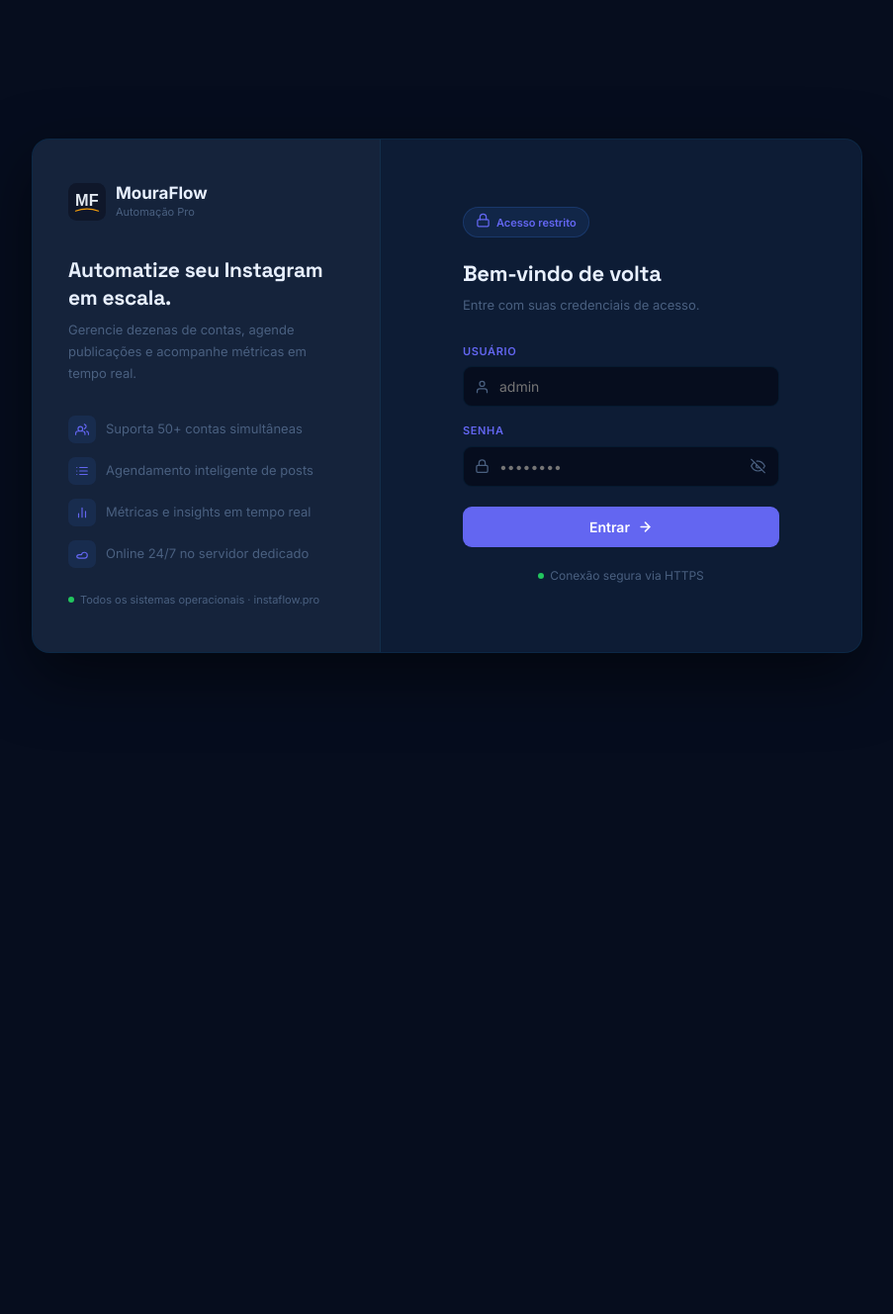
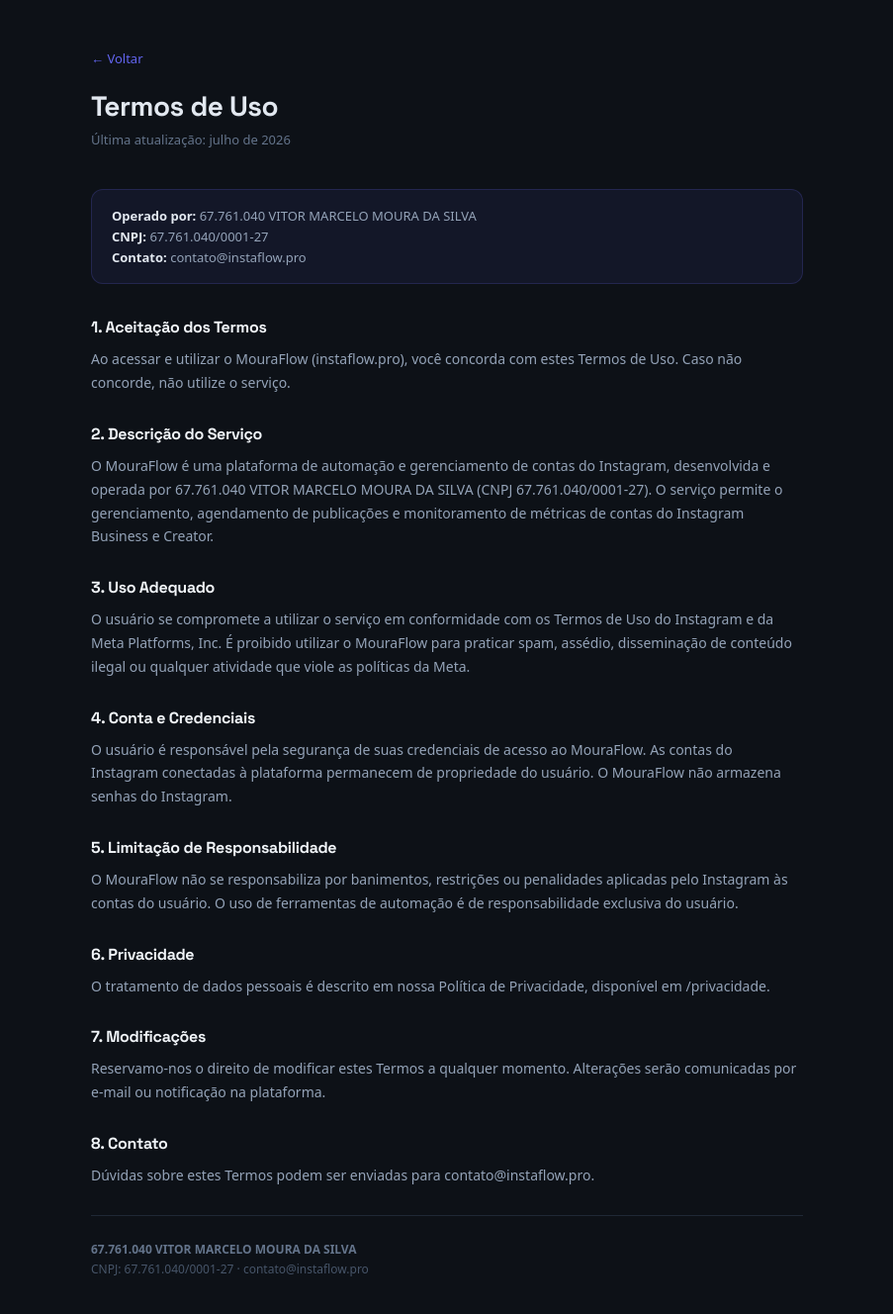
Before and after one commit to v1tormoura/insta-automation, a React (Vite) app in the folder frontend/: page /termos in a window 1280 px wide. Before the commit this address led to /login. Shown: the top 1328 px of the page at 99% size, without its empty margins (188-1091 px from the left). Before the commit the page ends 800 px from the top, so only its background shows below. Built offline with nearby package versions, Linux system fonts and the light colour scheme; no server answers.

Commit message:
feat: rodape legal + paginas termos e privacidade para verificacao Meta

```diff
--- a/frontend/src/App.jsx
+++ b/frontend/src/App.jsx
@@ -19,6 +19,8 @@
 import OAuthCallback from './pages/OAuthCallback';
 import TopPosts from './pages/TopPosts';
 import Login from './pages/Login';
+import Termos from './pages/Termos';
+import Privacidade from './pages/Privacidade';
 import { isAuthenticated } from './services/auth';
 
 function PrivateRoute({ children }) {
@@ -29,6 +31,8 @@
   return (
     <Routes>
       <Route path="/login" element={<Login />} />
+      <Route path="/termos" element={<Termos />} />
+      <Route path="/privacidade" element={<Privacidade />} />
       <Route path="/oauth-callback" element={<OAuthCallback />} />
 
       <Route path="/*" element={
--- a/frontend/src/pages/Login.jsx
+++ b/frontend/src/pages/Login.jsx
@@ -61,7 +61,7 @@
 
   return (
     <div style={{
-      minHeight: '100vh', display: 'flex', alignItems: 'center', justifyContent: 'center',
+      minHeight: '100vh', display: 'flex', flexDirection: 'column', alignItems: 'center', justifyContent: 'center',
       background: 'var(--bg)', fontFamily: 'var(--font)', padding: 16, boxSizing: 'border-box',
     }}>
       <div style={{
@@ -211,6 +211,22 @@
       </div>
 
       <style>{`.login-brand-panel { display: flex !important; } @media (max-width: 600px) { .login-brand-panel { display: none !important; } }`}</style>
+
+      {/* Rodapé legal — necessário para verificação Meta */}
+      <div style={{ marginTop: 24, textAlign: 'center', lineHeight: 1.7 }}>
+        <div style={{ fontSize: 11, color: '#475569' }}>
+          MouraFlow é um serviço operado por{' '}
+          <strong style={{ color: '#64748b' }}>67.761.040 VITOR MARCELO MOURA DA SILVA</strong>
+        </div>
+        <div style={{ fontSize: 11, color: '#475569' }}>CNPJ: 67.761.040/0001-27</div>
+        <div style={{ marginTop: 6, fontSize: 11 }}>
+          <a href="/termos" style={{ color: '#6366f1', textDecoration: 'none' }}>Termos de Uso</a>
+          <span style={{ color: '#334155', margin: '0 6px' }}>·</span>
+          <a href="/privacidade" style={{ color: '#6366f1', textDecoration: 'none' }}>Política de Privacidade</a>
+          <span style={{ color: '#334155', margin: '0 6px' }}>·</span>
+          <a href="mailto:contato@instaflow.pro" style={{ color: '#6366f1', textDecoration: 'none' }}>Contato</a>
+        </div>
+      </div>
     </div>
   );
 }
--- /dev/null
+++ b/frontend/src/pages/Privacidade.jsx
@@ -0,0 +1,67 @@
+export default function Privacidade() {
+  return (
+    <div style={{ minHeight: '100vh', background: '#0d1117', color: '#e2e8f0', fontFamily: 'system-ui, sans-serif', padding: '48px 16px' }}>
+      <div style={{ maxWidth: 720, margin: '0 auto' }}>
+
+        <div style={{ marginBottom: 40 }}>
+          <a href="/" style={{ color: '#6366f1', fontSize: 13, textDecoration: 'none' }}>← Voltar</a>
+          <h1 style={{ fontSize: 28, fontWeight: 700, margin: '16px 0 4px' }}>Política de Privacidade</h1>
+          <p style={{ color: '#64748b', fontSize: 13 }}>Última atualização: julho de 2026</p>
+        </div>
+
+        <div style={{ background: 'rgba(99,102,241,.08)', border: '1px solid rgba(99,102,241,.2)', borderRadius: 12, padding: '16px 20px', marginBottom: 32 }}>
+          <div style={{ fontSize: 13, color: '#94a3b8', lineHeight: 1.6 }}>
+            <strong style={{ color: '#e2e8f0' }}>Controlador dos dados:</strong> 67.761.040 VITOR MARCELO MOURA DA SILVA<br />
+            <strong style={{ color: '#e2e8f0' }}>CNPJ:</strong> 67.761.040/0001-27<br />
+            <strong style={{ color: '#e2e8f0' }}>Contato:</strong> contato@instaflow.pro
+          </div>
+        </div>
+
+        {[
+          {
+            title: '1. Dados Coletados',
+            text: 'O MouraFlow coleta os seguintes dados para prestação do serviço: (a) dados de acesso à plataforma (usuário e senha criptografada); (b) tokens de acesso OAuth das contas do Instagram conectadas pelo usuário; (c) métricas públicas das contas gerenciadas (seguidores, publicações, engajamento); (d) mídia enviada pelo usuário para agendamento (imagens e vídeos).',
+          },
+          {
+            title: '2. Uso dos Dados',
+            text: 'Os dados coletados são utilizados exclusivamente para: operação da plataforma de automação; autenticação e gerenciamento das contas do Instagram; agendamento e publicação de conteúdo conforme configurado pelo usuário; monitoramento de saúde e métricas das contas.',
+          },
+          {
+            title: '3. Compartilhamento de Dados',
+            text: 'Não compartilhamos dados pessoais com terceiros, exceto com a Meta Platforms, Inc. para autenticação OAuth e publicação de conteúdo via Graph API, conforme necessário para a prestação do serviço.',
+          },
+          {
+            title: '4. Armazenamento e Segurança',
+            text: 'Os dados são armazenados em servidor dedicado localizado na União Europeia (Alemanha). Adotamos medidas técnicas de segurança, incluindo criptografia de senhas e tokens de acesso via HTTPS.',
+          },
+          {
+            title: '5. Retenção de Dados',
+            text: 'Os dados são mantidos enquanto o usuário possuir conta ativa na plataforma. Após o encerramento da conta, os dados são excluídos em até 30 dias.',
+          },
+          {
+            title: '6. Direitos do Titular (LGPD)',
+            text: 'Em conformidade com a Lei Geral de Proteção de Dados (Lei 13.709/2018), o usuário tem direito a: acesso aos seus dados; correção de dados incompletos ou desatualizados; exclusão dos dados; revogação do consentimento. Para exercer esses direitos, entre em contato pelo e-mail contato@instaflow.pro.',
+          },
+          {
+            title: '7. Cookies',
+            text: 'A plataforma utiliza cookies de sessão estritamente necessários para autenticação. Não utilizamos cookies de rastreamento ou publicidade.',
+          },
+          {
+            title: '8. Contato',
+            text: 'Para dúvidas sobre esta Política de Privacidade ou exercício de direitos, entre em contato: contato@instaflow.pro',
+          },
+        ].map(({ title, text }) => (
+          <div key={title} style={{ marginBottom: 28 }}>
+            <h2 style={{ fontSize: 16, fontWeight: 700, color: '#f1f5f9', marginBottom: 8 }}>{title}</h2>
+            <p style={{ fontSize: 14, color: '#94a3b8', lineHeight: 1.7, margin: 0 }}>{text}</p>
+          </div>
+        ))}
+
+        <div style={{ borderTop: '1px solid rgba(51,65,85,.5)', paddingTop: 24, marginTop: 8, fontSize: 12, color: '#475569', lineHeight: 1.7 }}>
+          <strong style={{ color: '#64748b' }}>67.761.040 VITOR MARCELO MOURA DA SILVA</strong><br />
+          CNPJ: 67.761.040/0001-27 · contato@instaflow.pro
+        </div>
+      </div>
+    </div>
+  );
+}
--- /dev/null
+++ b/frontend/src/pages/Termos.jsx
@@ -0,0 +1,67 @@
+export default function Termos() {
+  return (
+    <div style={{ minHeight: '100vh', background: '#0d1117', color: '#e2e8f0', fontFamily: 'system-ui, sans-serif', padding: '48px 16px' }}>
+      <div style={{ maxWidth: 720, margin: '0 auto' }}>
+
+        <div style={{ marginBottom: 40 }}>
+          <a href="/" style={{ color: '#6366f1', fontSize: 13, textDecoration: 'none' }}>← Voltar</a>
+          <h1 style={{ fontSize: 28, fontWeight: 700, margin: '16px 0 4px' }}>Termos de Uso</h1>
+          <p style={{ color: '#64748b', fontSize: 13 }}>Última atualização: julho de 2026</p>
+        </div>
+
+        <div style={{ background: 'rgba(99,102,241,.08)', border: '1px solid rgba(99,102,241,.2)', borderRadius: 12, padding: '16px 20px', marginBottom: 32 }}>
+          <div style={{ fontSize: 13, color: '#94a3b8', lineHeight: 1.6 }}>
+            <strong style={{ color: '#e2e8f0' }}>Operado por:</strong> 67.761.040 VITOR MARCELO MOURA DA SILVA<br />
+            <strong style={{ color: '#e2e8f0' }}>CNPJ:</strong> 67.761.040/0001-27<br />
+            <strong style={{ color: '#e2e8f0' }}>Contato:</strong> contato@instaflow.pro
+          </div>
+        </div>
+
+        {[
+          {
+            title: '1. Aceitação dos Termos',
+            text: 'Ao acessar e utilizar o MouraFlow (instaflow.pro), você concorda com estes Termos de Uso. Caso não concorde, não utilize o serviço.',
+          },
+          {
+            title: '2. Descrição do Serviço',
+            text: 'O MouraFlow é uma plataforma de automação e gerenciamento de contas do Instagram, desenvolvida e operada por 67.761.040 VITOR MARCELO MOURA DA SILVA (CNPJ 67.761.040/0001-27). O serviço permite o gerenciamento, agendamento de publicações e monitoramento de métricas de contas do Instagram Business e Creator.',
+          },
+          {
+            title: '3. Uso Adequado',
+            text: 'O usuário se compromete a utilizar o serviço em conformidade com os Termos de Uso do Instagram e da Meta Platforms, Inc. É proibido utilizar o MouraFlow para praticar spam, assédio, disseminação de conteúdo ilegal ou qualquer atividade que viole as políticas da Meta.',
+          },
+          {
+            title: '4. Conta e Credenciais',
+            text: 'O usuário é responsável pela segurança de suas credenciais de acesso ao MouraFlow. As contas do Instagram conectadas à plataforma permanecem de propriedade do usuário. O MouraFlow não armazena senhas do Instagram.',
+          },
+          {
+            title: '5. Limitação de Responsabilidade',
+            text: 'O MouraFlow não se responsabiliza por banimentos, restrições ou penalidades aplicadas pelo Instagram às contas do usuário. O uso de ferramentas de automação é de responsabilidade exclusiva do usuário.',
+          },
+          {
+            title: '6. Privacidade',
+            text: 'O tratamento de dados pessoais é descrito em nossa Política de Privacidade, disponível em /privacidade.',
+          },
+          {
+            title: '7. Modificações',
+            text: 'Reservamo-nos o direito de modificar estes Termos a qualquer momento. Alterações serão comunicadas por e-mail ou notificação na plataforma.',
+          },
+          {
+            title: '8. Contato',
+            text: 'Dúvidas sobre estes Termos podem ser enviadas para contato@instaflow.pro.',
+          },
+        ].map(({ title, text }) => (
+          <div key={title} style={{ marginBottom: 28 }}>
+            <h2 style={{ fontSize: 16, fontWeight: 700, color: '#f1f5f9', marginBottom: 8 }}>{title}</h2>
+            <p style={{ fontSize: 14, color: '#94a3b8', lineHeight: 1.7, margin: 0 }}>{text}</p>
+          </div>
+        ))}
+
+        <div style={{ borderTop: '1px solid rgba(51,65,85,.5)', paddingTop: 24, marginTop: 8, fontSize: 12, color: '#475569', lineHeight: 1.7 }}>
+          <strong style={{ color: '#64748b' }}>67.761.040 VITOR MARCELO MOURA DA SILVA</strong><br />
+          CNPJ: 67.761.040/0001-27 · contato@instaflow.pro
+        </div>
+      </div>
+    </div>
+  );
+}
```
